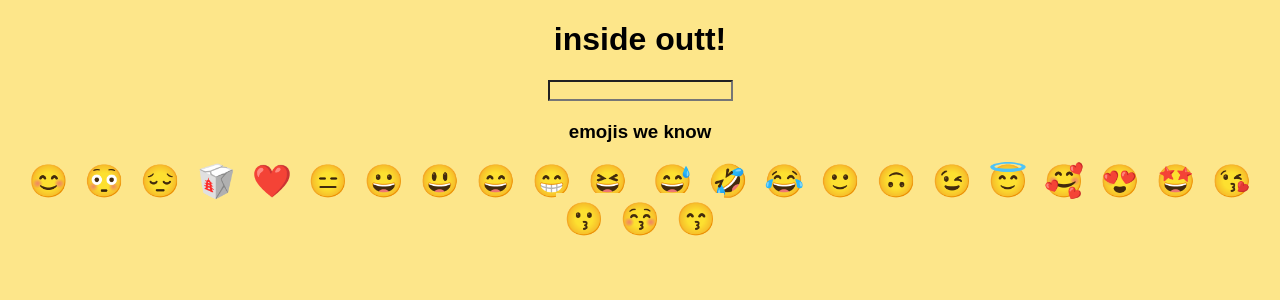
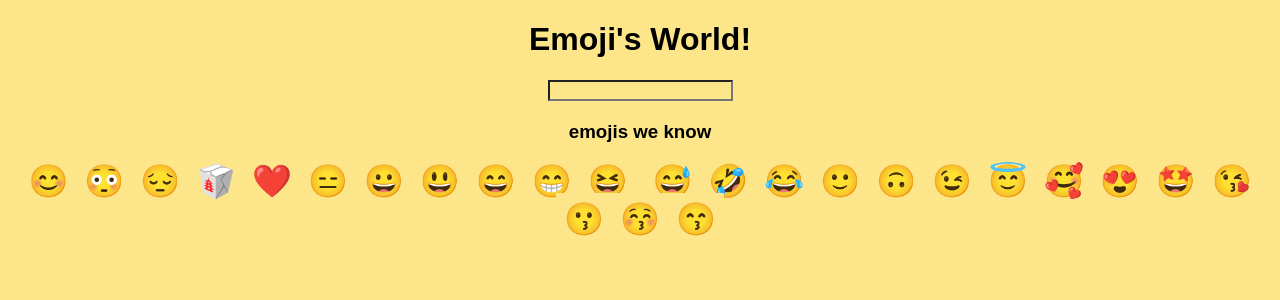
Before and after one commit to devang-stack/Emojipedia, a React (Create React App) app: page / in a window 1280 px wide. Shown: the top 300 px of the page. Built offline with nearby package versions, Linux system fonts and the light colour scheme.

Commit message:
update:heading updated

```diff
--- a/src/App.js
+++ b/src/App.js
@@ -56,7 +56,7 @@ export default function App() {
   return (
     <p>
       <div className="App">
-        <h1>inside outt!</h1>
+        <h1>Emoji's World!</h1>
 
         <input onChange={emojiInputHandler} />
 
```
